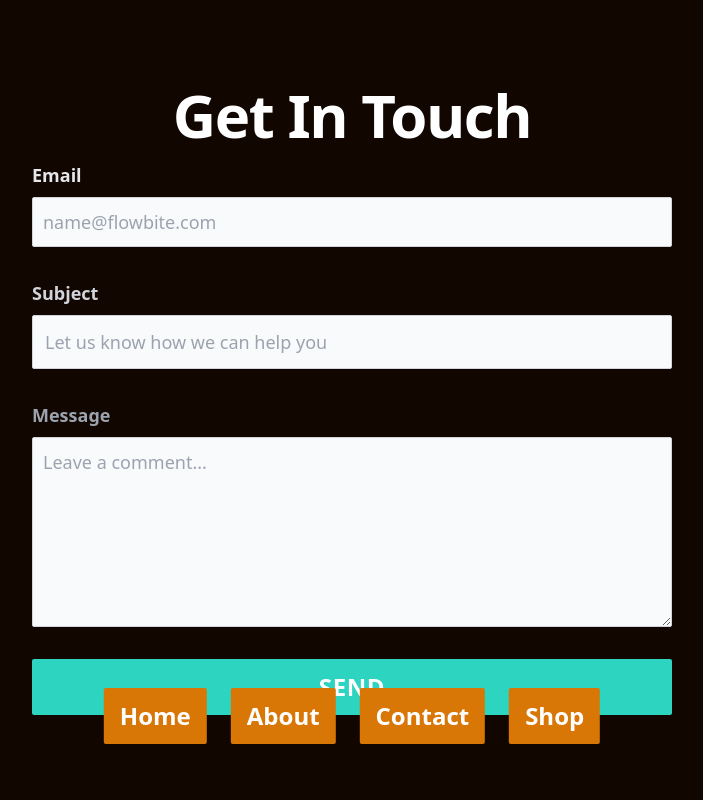
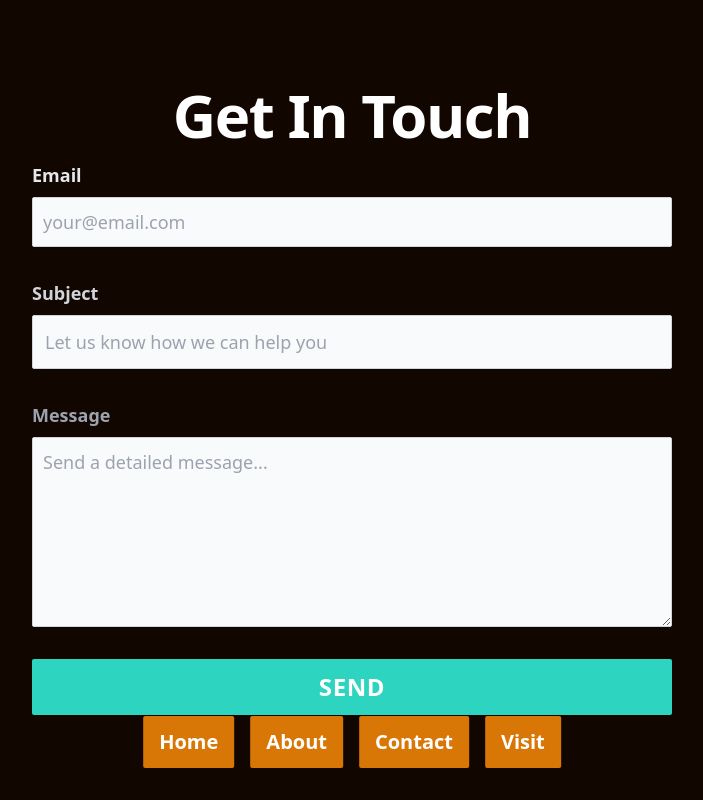
Before and after one commit to michaelsynan/lart, a Nuxt app: page /contact in a window 1280 px wide. Shown: the whole page, without its empty margins (288-991 px from the left). Built offline with nearby package versions, Linux system fonts and the light colour scheme; a web font is replaced by a local one.

Commit message:
Style updates

```diff
--- a/components/BottomNav.vue
+++ b/components/BottomNav.vue
@@ -1,30 +1,30 @@
 <template>
-  <div class="fixed bottom-0 left-1/2 transform -translate-x-1/2 mb-10">
-    <div class="flex space-x-3 md:space-x-6 justify-center items-center p-2 md:p-4">
+  <div class="fixed bottom-0 left-1/2 transform -translate-x-1/2 mb-4 z-100 mt-40">
+    <div class="flex space-x-3 md:space-x-4 justify-center items-center p-2 md:p-4">
       <NuxtLink to="/"
-        class="rounded-sm bg-amber-600 px-3 md:px-4 py-2 md:py-3 text-xl md:text-2xl font-bold relative group top-0 hover:-top-0.5 transition-all duration-200 ease-in-out">
+        class="rounded-sm bg-amber-600 px-3 md:px-4 py-2 md:py-3 text-lg md:text-xl font-bold relative group top-0 hover:-top-0.5 transition-all duration-200 ease-in-out">
         <span class="text-white z-10 relative">Home</span>
         <div
           class="rounded-sm absolute bottom-0 left-0 w-full h-full bg-teal-500 opacity-0 group-hover:opacity-100 z-[-1] transition-all duration-200 ease-in-out group-hover:bottom-[-4px] group-hover:left-[-4px]">
         </div>
       </NuxtLink>
       <NuxtLink to="/about"
-        class="rounded-sm bg-amber-600 px-3 md:px-4 py-2 md:py-3 text-xl md:text-2xl font-bold relative group top-0 hover:-top-0.5 transition-all duration-200 ease-in-out">
+        class="rounded-sm bg-amber-600 px-3 md:px-4 py-2 md:py-3 text-lg md:text-xl font-bold relative group top-0 hover:-top-0.5 transition-all duration-200 ease-in-out">
         <span class="text-white z-10 relative">About</span>
         <div
           class="rounded-sm absolute bottom-0 left-0 w-full h-full bg-teal-500 opacity-0 group-hover:opacity-100 z-[-1] transition-all duration-200 ease-in-out group-hover:bottom-[-4px] group-hover:left-[-4px]">
         </div>
       </NuxtLink>
       <NuxtLink to="/contact"
-        class="rounded-sm bg-amber-600 px-3 md:px-4 py-2 md:py-3 text-xl md:text-2xl font-bold relative group top-0 hover:-top-0.5 transition-all duration-200 ease-in-out">
+        class="rounded-sm bg-amber-600 px-3 md:px-4 py-2 md:py-3 text-lg md:text-xl font-bold relative group top-0 hover:-top-0.5 transition-all duration-200 ease-in-out">
         <span class="text-white z-10 relative">Contact</span>
         <div
           class="rounded-sm absolute bottom-0 left-0 w-full h-full bg-teal-500 opacity-0 group-hover:opacity-100 z-[-1] transition-all duration-200 ease-in-out group-hover:bottom-[-4px] group-hover:left-[-4px]">
         </div>
       </NuxtLink>
-      <NuxtLink to="/shop"
-        class="rounded-sm bg-amber-600 px-3 md:px-4 py-2 md:py-3 text-xl md:text-2xl font-bold relative group top-0 hover:-top-0.5 transition-all duration-200 ease-in-out">
-        <span class="text-white z-10 relative">Shop</span>
+      <NuxtLink to="/visit"
+        class="rounded-sm bg-amber-600 px-3 md:px-4 py-2 md:py-3 text-lg md:text-xl font-bold relative group top-0 hover:-top-0.5 transition-all duration-200 ease-in-out">
+        <span class="text-white z-10 relative">Visit</span>
         <div
           class="rounded-sm absolute bottom-0 left-0 w-full h-full bg-teal-500 opacity-0 group-hover:opacity-100 z-[-1] transition-all duration-200 ease-in-out group-hover:bottom-[-4px] group-hover:left-[-4px]">
         </div>
--- a/components/MainRow.vue
+++ b/components/MainRow.vue
@@ -108,10 +108,10 @@ onMounted(() => {
 
 <style>
 .scale-on-hover {
-  transition: transform 0.2s ease-in-out;
+  transition: transform 0.2s ease-in-out !important;
 }
 .scale-on-hover:hover {
-  transform: scale(1.5);
+  transform: scale(1.5) !important;
 }
 
 @media (max-width: 768px) {
--- a/pages/contact.vue
+++ b/pages/contact.vue
@@ -13,7 +13,7 @@ definePageMeta({
       <form action="#" class="space-y-8 text-lg">
           <div>
               <label for="email" class="block mb-2 ttext-gray-300 text-left font-bold">Email</label>
-              <input type="email" id="email" class="shadow-sm bg-gray-50 border border-gray-300 text-gray-900  rounded-sm focus:ring-primary-500 focus:border-primary-500 block w-full p-2.5 dark:bg-gray-700 dark:border-gray-600 dark:placeholder-gray-400 dark:text-white dark:focus:ring-primary-500 dark:focus:border-primary-500 dark:shadow-sm-light" placeholder="name@flowbite.com" required>
+              <input type="email" id="email" class="shadow-sm bg-gray-50 border border-gray-300 text-gray-900  rounded-sm focus:ring-primary-500 focus:border-primary-500 block w-full p-2.5 dark:bg-gray-700 dark:border-gray-600 dark:placeholder-gray-400 dark:text-white dark:focus:ring-primary-500 dark:focus:border-primary-500 dark:shadow-sm-light" placeholder="your@email.com" required>
           </div>
           <div>
               <label for="subject" class="block mb-2  font-bold text-gray-300 text-left">Subject</label>
@@ -21,7 +21,7 @@ definePageMeta({
           </div>
           <div class="sm:col-span-2">
               <label for="message" class="block mb-2 font-bold text-gray-400 text-left">Message</label>
-              <textarea id="message" rows="6" class="block p-2.5 w-full text-gray-900 bg-gray-50 rounded-sm shadow-sm border border-gray-300 focus:ring-primary-500 focus:border-primary-500 dark:bg-gray-700 dark:border-gray-600 dark:placeholder-gray-400 dark:text-white dark:focus:ring-primary-500 dark:focus:border-primary-500" placeholder="Leave a comment..."></textarea>
+              <textarea id="message" rows="6" class="block p-2.5 w-full text-gray-900 bg-gray-50 rounded-sm shadow-sm border border-gray-300 focus:ring-primary-500 focus:border-primary-500 dark:bg-gray-700 dark:border-gray-600 dark:placeholder-gray-400 dark:text-white dark:focus:ring-primary-500 dark:focus:border-primary-500" placeholder="Send a detailed message..."></textarea>
           </div>
           <button type="submit" class="uppercase tracking-wide inline-flex justify-between w-full py-3 px-5 text-2xl font-bold text-center text-white rounded-sm bg-primary-700  hover:bg-primary-800 focus:ring-4 focus:outline-none focus:ring-primary-300 bg-teal dark:focus:ring-primary-800"><div class="w-full">Send</div>
             </button>
```
